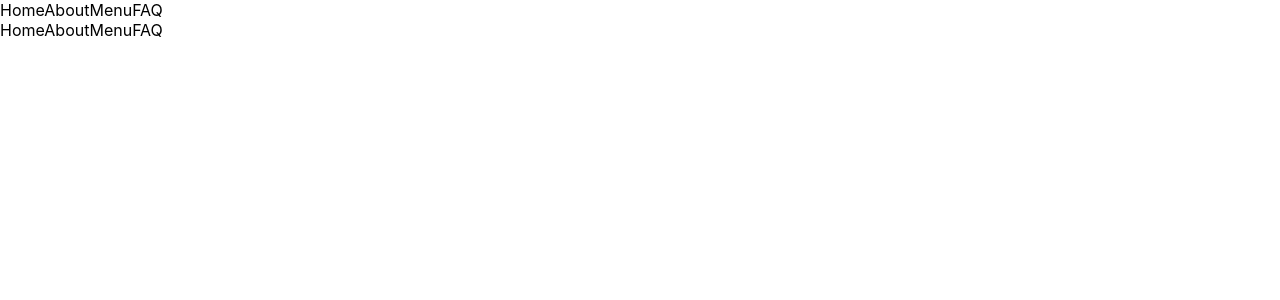
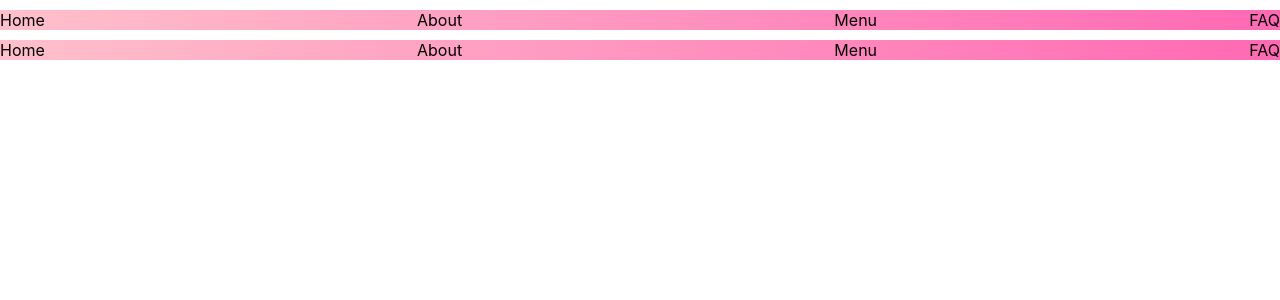
Before and after one commit to dave1780/nextjs-bxedue, a Next.js app: page /Navbar in a window 1280 px wide. Shown: the top 300 px of the page. Built offline with nearby package versions, Linux system fonts and the light colour scheme.

Commit message:
2 files modified

```diff
--- a/pages/Navbar.js
+++ b/pages/Navbar.js
@@ -1,8 +1,8 @@
-import  "../styles/Navbar.module.css"
+import styles1 from  "../styles/Navbar.module.css"
 const Navbar=()=>{
 return(
   <>
-  <nav className="nav">
+  <nav className={styles1.nav}>
   <a href="/Components/home" className="home">Home</a>
 <a href="/Components/about" className="about">About</a>
 <a href="/Components/Menu" className="menu">Menu</a>
--- a/styles/Navbar.module.css
+++ b/styles/Navbar.module.css
@@ -4,4 +4,6 @@
   text-decoration: none;
   justify-content: space-between;
   list-style: none;
+  margin-top: 10px ;
+  margin-bottom: 10px;
 }
```
